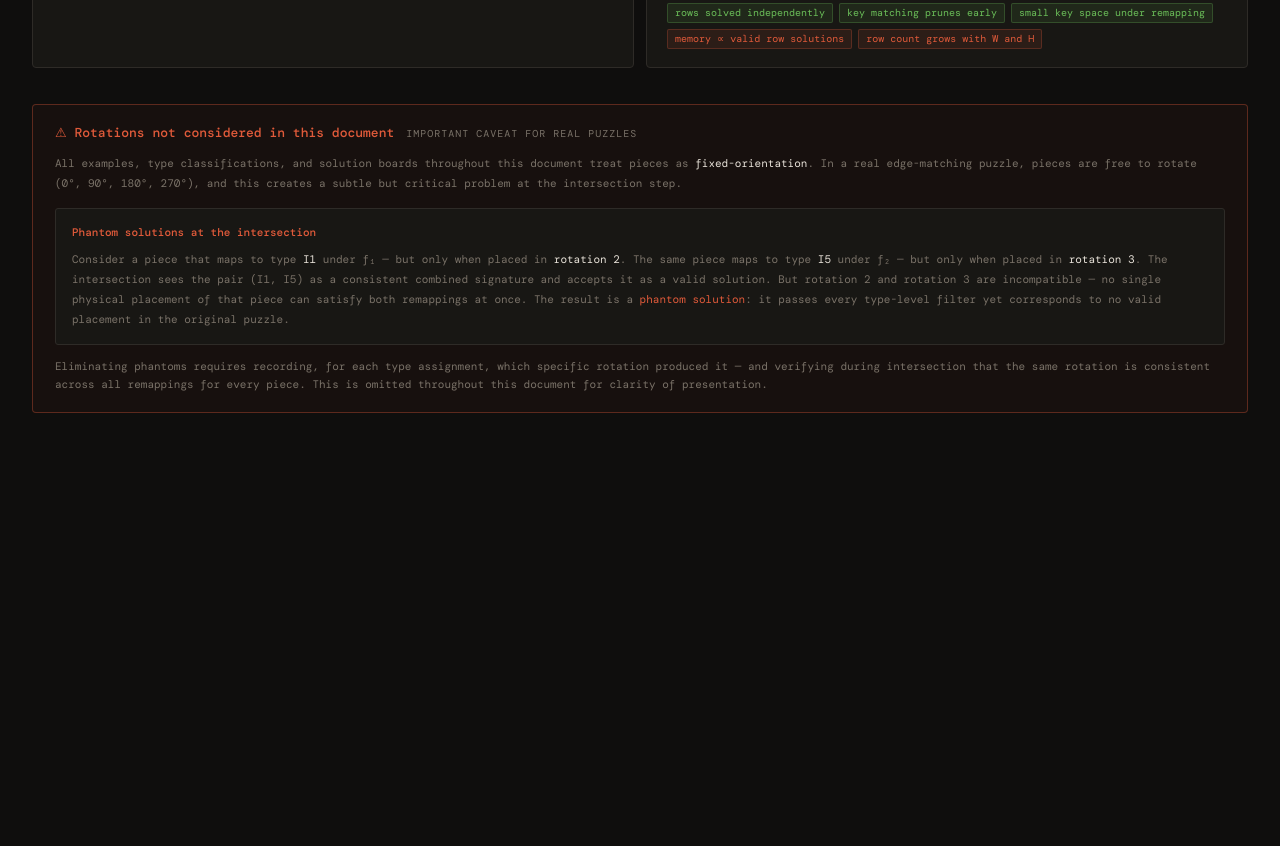
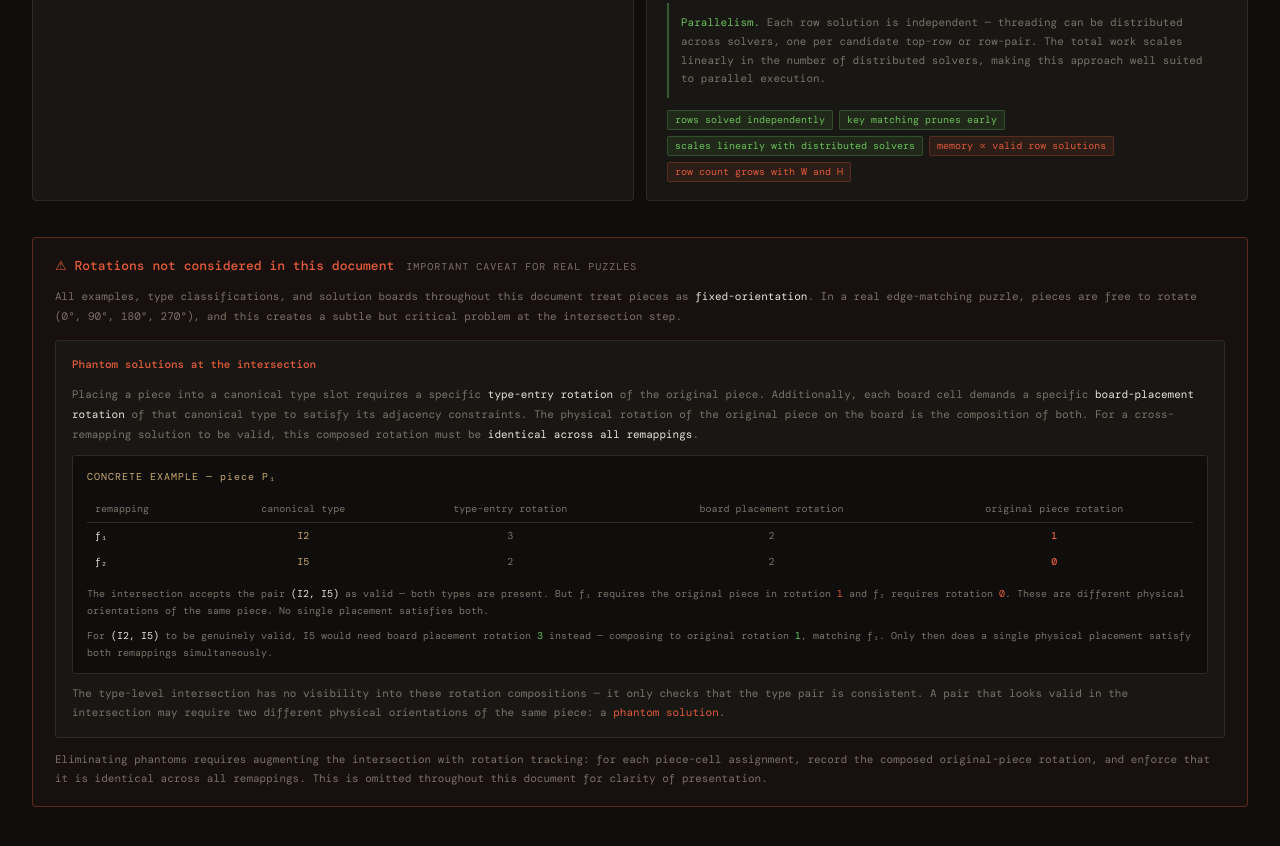
Before and after one commit to MRazvan/E2_Fun, a plain HTML site: page index.html in a window 1280 px wide. Shown: the part 7132-7978 px from the top of the page. Before the commit the page ends 7717 px from the top, so only its background shows below. Drawn offline with nearby package versions, Linux system fonts and the light colour scheme; a web font is replaced by a local one.

Commit message:
Clarify rotation

```diff
--- a/index.html
+++ b/index.html
@@ -854,10 +854,13 @@ buildSolutionSection();
       <div style="font-size:11px;color:var(--muted);line-height:1.75;margin-bottom:10px;">
         Threading then assembles full-grid solutions row by row: starting from the top boundary row, each subsequent row is selected only if its top key matches the bottom key of the row above. This propagates constraints strictly downward, eliminating incompatible rows immediately rather than after full grid assembly.
       </div>
+      <div style="font-size:11px;color:var(--muted);line-height:1.7;padding:10px 12px;border-left:2px solid rgba(107,191,89,.4);margin-bottom:12px;">
+        <span style="color:#6bbf59;">Parallelism.</span> Each row solution is independent — threading can be distributed across solvers, one per candidate top-row or row-pair. The total work scales linearly in the number of distributed solvers, making this approach well suited to parallel execution.
+      </div>
       <div style="display:flex;gap:6px;flex-wrap:wrap;">
         <span style="font-size:10px;padding:1px 7px;border-radius:2px;background:rgba(107,191,89,.1);border:1px solid rgba(107,191,89,.25);color:#6bbf59;">rows solved independently</span>
         <span style="font-size:10px;padding:1px 7px;border-radius:2px;background:rgba(107,191,89,.1);border:1px solid rgba(107,191,89,.25);color:#6bbf59;">key matching prunes early</span>
-        <span style="font-size:10px;padding:1px 7px;border-radius:2px;background:rgba(107,191,89,.1);border:1px solid rgba(107,191,89,.25);color:#6bbf59;">small key space under remapping</span>
+        <span style="font-size:10px;padding:1px 7px;border-radius:2px;background:rgba(107,191,89,.1);border:1px solid rgba(107,191,89,.25);color:#6bbf59;">scales linearly with distributed solvers</span>
         <span style="font-size:10px;padding:1px 7px;border-radius:2px;background:rgba(224,90,58,.1);border:1px solid rgba(224,90,58,.25);color:#e05a3a;">memory ∝ valid row solutions</span>
         <span style="font-size:10px;padding:1px 7px;border-radius:2px;background:rgba(224,90,58,.1);border:1px solid rgba(224,90,58,.25);color:#e05a3a;">row count grows with W and H</span>
       </div>
@@ -874,12 +877,56 @@ buildSolutionSection();
     <div style="font-size:11px;color:var(--muted);line-height:1.8;margin-bottom:14px;">
       All examples, type classifications, and solution boards throughout this document treat pieces as <span style="color:var(--text)">fixed-orientation</span>. In a real edge-matching puzzle, pieces are free to rotate (0°, 90°, 180°, 270°), and this creates a subtle but critical problem at the intersection step.
     </div>
-    <div style="padding:14px 16px;background:var(--surface);border:1px solid var(--border);border-radius:3px;font-size:11px;color:var(--muted);line-height:1.8;">
-      <div style="color:#e05a3a;font-weight:500;margin-bottom:8px;">Phantom solutions at the intersection</div>
-      Consider a piece that maps to type <span style="color:var(--text)">I1</span> under f₁ — but only when placed in <span style="color:var(--text)">rotation 2</span>. The same piece maps to type <span style="color:var(--text)">I5</span> under f₂ — but only when placed in <span style="color:var(--text)">rotation 3</span>. The intersection sees the pair (I1, I5) as a consistent combined signature and accepts it as a valid solution. But rotation 2 and rotation 3 are incompatible — no single physical placement of that piece can satisfy both remappings at once. The result is a <span style="color:#e05a3a;">phantom solution</span>: it passes every type-level filter yet corresponds to no valid placement in the original puzzle.
+    <div style="padding:14px 16px;background:var(--surface);border:1px solid var(--border);border-radius:3px;font-size:11px;color:var(--muted);line-height:1.8;margin-bottom:12px;">
+      <div style="color:#e05a3a;font-weight:500;margin-bottom:10px;">Phantom solutions at the intersection</div>
+
+      <div style="margin-bottom:10px;">
+        Placing a piece into a canonical type slot requires a specific <span style="color:var(--text)">type-entry rotation</span> of the original piece. Additionally, each board cell demands a specific <span style="color:var(--text)">board-placement rotation</span> of that canonical type to satisfy its adjacency constraints. The physical rotation of the original piece on the board is the composition of both. For a cross-remapping solution to be valid, this composed rotation must be <span style="color:var(--text)">identical across all remappings</span>.
+      </div>
+
+      <!-- example table -->
+      <div style="background:var(--bg);border:1px solid var(--border);border-radius:3px;padding:12px 14px;margin-bottom:10px;">
+        <div style="font-size:10px;color:var(--accent);letter-spacing:.1em;margin-bottom:10px;">CONCRETE EXAMPLE — piece P₁</div>
+        <table style="width:100%;border-collapse:collapse;font-size:10px;">
+          <thead>
+            <tr>
+              <th style="text-align:left;color:var(--muted);padding:4px 8px;border-bottom:1px solid var(--border);font-weight:400;">remapping</th>
+              <th style="text-align:center;color:var(--muted);padding:4px 8px;border-bottom:1px solid var(--border);font-weight:400;">canonical type</th>
+              <th style="text-align:center;color:var(--muted);padding:4px 8px;border-bottom:1px solid var(--border);font-weight:400;">type-entry rotation</th>
+              <th style="text-align:center;color:var(--muted);padding:4px 8px;border-bottom:1px solid var(--border);font-weight:400;">board placement rotation</th>
+              <th style="text-align:center;color:var(--muted);padding:4px 8px;border-bottom:1px solid var(--border);font-weight:400;">original piece rotation</th>
+            </tr>
+          </thead>
+          <tbody>
+            <tr>
+              <td style="padding:4px 8px;color:var(--text);">f₁</td>
+              <td style="text-align:center;padding:4px 8px;"><span style="color:var(--accent);">I2</span></td>
+              <td style="text-align:center;padding:4px 8px;color:var(--muted);">3</td>
+              <td style="text-align:center;padding:4px 8px;color:var(--muted);">2</td>
+              <td style="text-align:center;padding:4px 8px;color:#e05a3a;font-weight:500;">1</td>
+            </tr>
+            <tr>
+              <td style="padding:4px 8px;color:var(--text);">f₂</td>
+              <td style="text-align:center;padding:4px 8px;"><span style="color:var(--accent);">I5</span></td>
+              <td style="text-align:center;padding:4px 8px;color:var(--muted);">2</td>
+              <td style="text-align:center;padding:4px 8px;color:var(--muted);">2</td>
+              <td style="text-align:center;padding:4px 8px;color:#e05a3a;font-weight:500;">0</td>
+            </tr>
+          </tbody>
+        </table>
+        <div style="margin-top:10px;font-size:10px;color:var(--muted);line-height:1.7;">
+          The intersection accepts the pair <span style="color:var(--text)">(I2, I5)</span> as valid — both types are present. But f₁ requires the original piece in rotation <span style="color:#e05a3a;">1</span> and f₂ requires rotation <span style="color:#e05a3a;">0</span>. These are different physical orientations of the same piece. No single placement satisfies both.
+        </div>
+        <div style="margin-top:8px;font-size:10px;color:var(--muted);line-height:1.7;">
+          For <span style="color:var(--text)">(I2, I5)</span> to be genuinely valid, I5 would need board placement rotation <span style="color:#6bbf59;">3</span> instead — composing to original rotation <span style="color:#6bbf59;">1</span>, matching f₁. Only then does a single physical placement satisfy both remappings simultaneously.
+        </div>
+      </div>
+
+      The type-level intersection has no visibility into these rotation compositions — it only checks that the type pair is consistent. A pair that looks valid in the intersection may require two different physical orientations of the same piece: a <span style="color:#e05a3a;">phantom solution</span>.
     </div>
-    <div style="margin-top:12px;font-size:11px;color:var(--muted);line-height:1.7;">
-      Eliminating phantoms requires recording, for each type assignment, which specific rotation produced it — and verifying during intersection that the same rotation is consistent across all remappings for every piece. This is omitted throughout this document for clarity of presentation.
+
+    <div style="font-size:11px;color:var(--muted);line-height:1.7;">
+      Eliminating phantoms requires augmenting the intersection with rotation tracking: for each piece-cell assignment, record the composed original-piece rotation, and enforce that it is identical across all remappings. This is omitted throughout this document for clarity of presentation.
     </div>
   </div>
 
```
